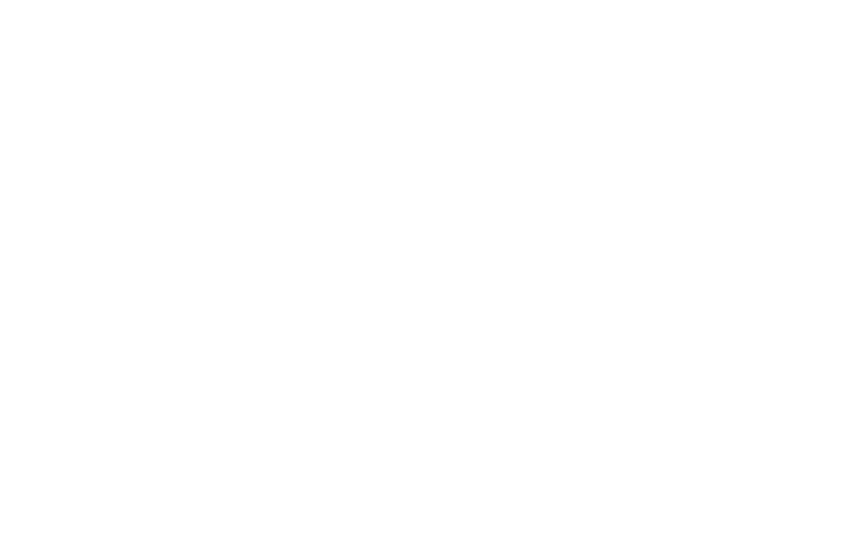
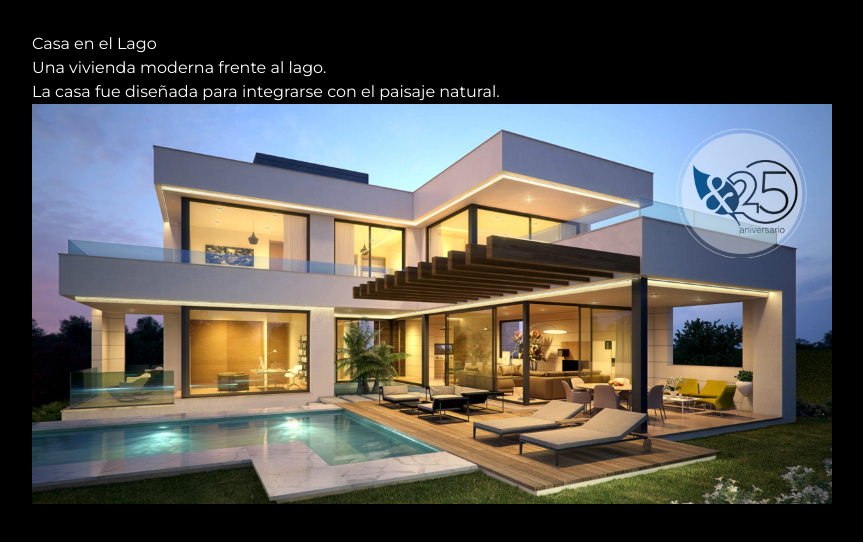
Before and after one commit to LechuMamais/Andres_Pescader_Arq, a Next.js app: page /1 in a window 1280 px wide. Before the commit this address had no page. Shown: the top 542 px of the page, without its empty margins (208-1071 px from the left). Built offline with nearby package versions, Linux system fonts and the light colour scheme.

Commit message:
UPDATE: Deleted await in getProyectos function

```diff
--- a/src/app/[proy_id]/page.tsx
+++ b/src/app/[proy_id]/page.tsx
@@ -1,14 +1,15 @@
 import { notFound } from 'next/navigation'
 import { proyectos } from '../data/proyectos'
 
-export async function generateStaticParams() {
+export function generateStaticParams() {
   return proyectos.map((proyecto) => ({
     proy_id: proyecto.proy_id
   }))
 }
 
 export default function ProyectoPage({ params }: { params: { proy_id: string } }) {
-  const proyecto = proyectos.find((p) => p.proy_id === params.proy_id)
+  const { proy_id } = params
+  const proyecto = proyectos.find((p) => p.proy_id === proy_id)
 
   if (!proyecto) return notFound()
 
--- a/src/app/data/proyectos.tsx
+++ b/src/app/data/proyectos.tsx
@@ -3,7 +3,7 @@
 
 export const proyectos: Proyecto[] = [
     {
-        proy_id: 'proyecto-casa-lago',
+        proy_id: '1',
         titulo: 'Casa en el Lago',
         descripcion: 'Una vivienda moderna frente al lago.',
         imagen: '/images/proy_01/gonzalez-jacobson-aarquitectura-villas_57.jpg',
@@ -20,7 +20,7 @@
         )
     },
     {
-        proy_id: 'proyecto-cabaña-bosque',
+        proy_id: '2',
         titulo: 'Cabaña en el Bosque',
         descripcion: 'Refugio cálido y minimalista en medio del bosque.',
         imagen: '/images/proy_02/decoracion-locales-comerciales-madrid.jpg',
```
